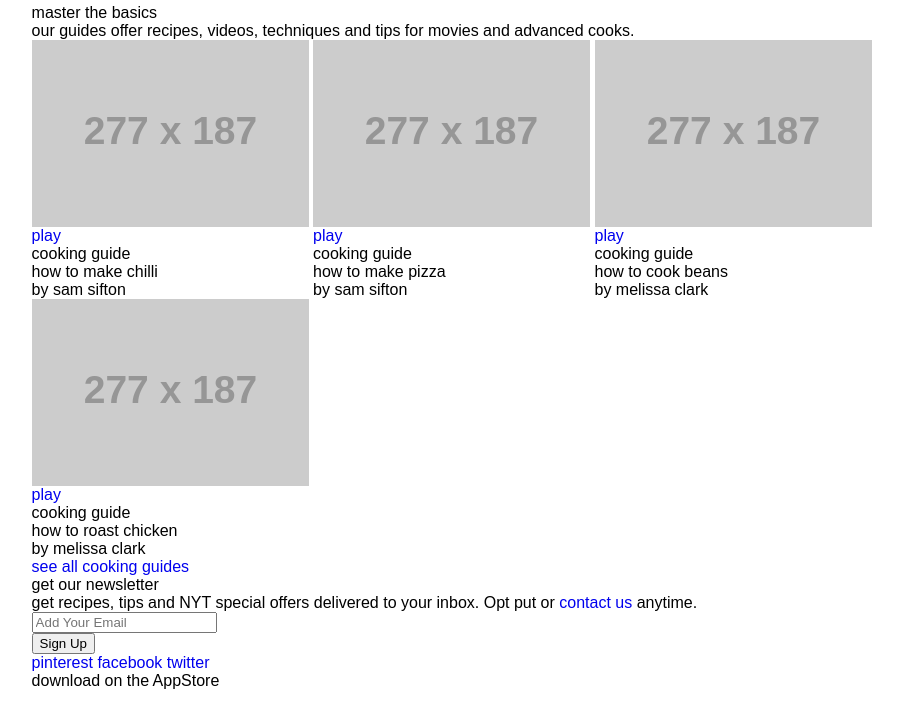
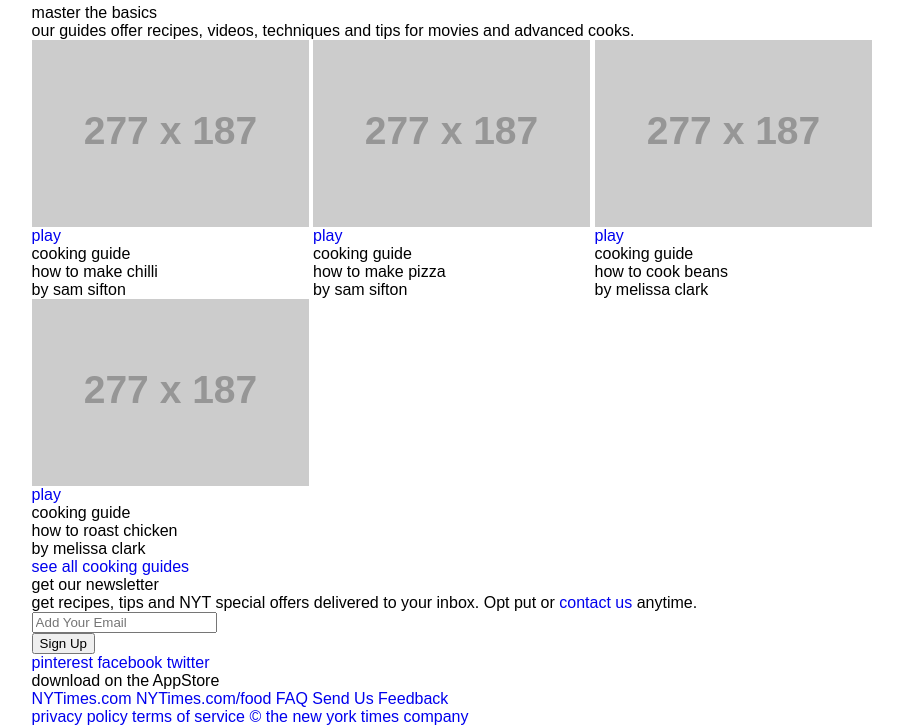
Before and after one commit to Shirly-D/Cooking, a plain HTML site: page index.html in a window 1280 px wide. Shown: the part 4907-5633 px from the top of the page, without its empty margins (58-961 px from the left). Before the commit the page ends 5597 px from the top, so only its background shows below. Drawn offline with Linux system fonts and the light colour scheme; placeholder pictures from the web are drawn by us.

Commit message:
footer commit

```diff
--- a/index.html
+++ b/index.html
@@ -349,7 +349,23 @@
 
     <!--footer section start-->
     <footer>
-
+      <div class="wrapper">
+        <div class="footer-left">
+          <ul>
+            <li><a href="#fixme" title="NYTimes.com">NYTimes.com</a></li>
+            <li><a href="#fixme" title="NYTimes.com/food">NYTimes.com/food</a></li>
+            <li><a href="#fixme" title="FAQ">FAQ</a></li>
+            <li><a href="#fixme" title="Feedback">Send Us Feedback</a></li>
+          </ul>
+        </div>
+        <div class="footer-right">
+          <ul>
+            <li><a href="#fixme" title="Privacy">privacy policy</a></li>
+            <li><a href="#fixme" title="Terms of service">terms of service</a></li>
+            <li><a href="#fixme" title="NYT Company">&copy; the new york times company</a></li>
+          </ul>
+        </div>
+      </div>
     </footer>
     <!--footer section end-->
 
```
